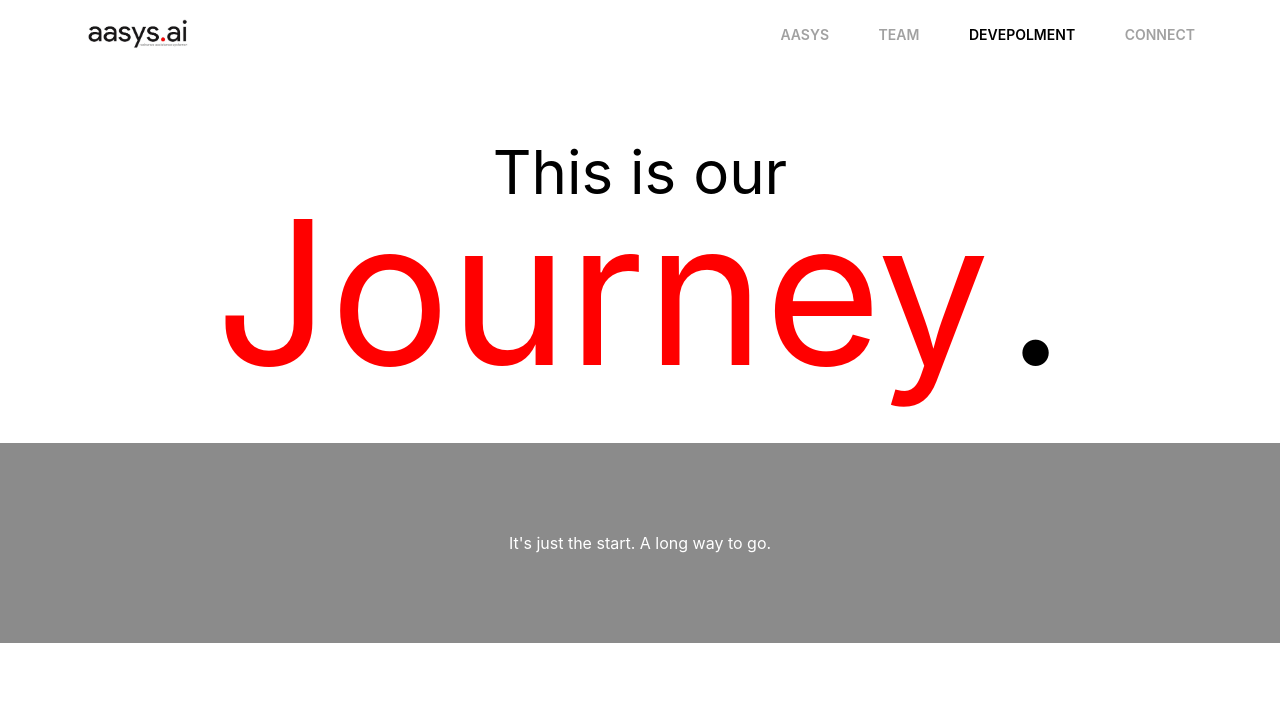
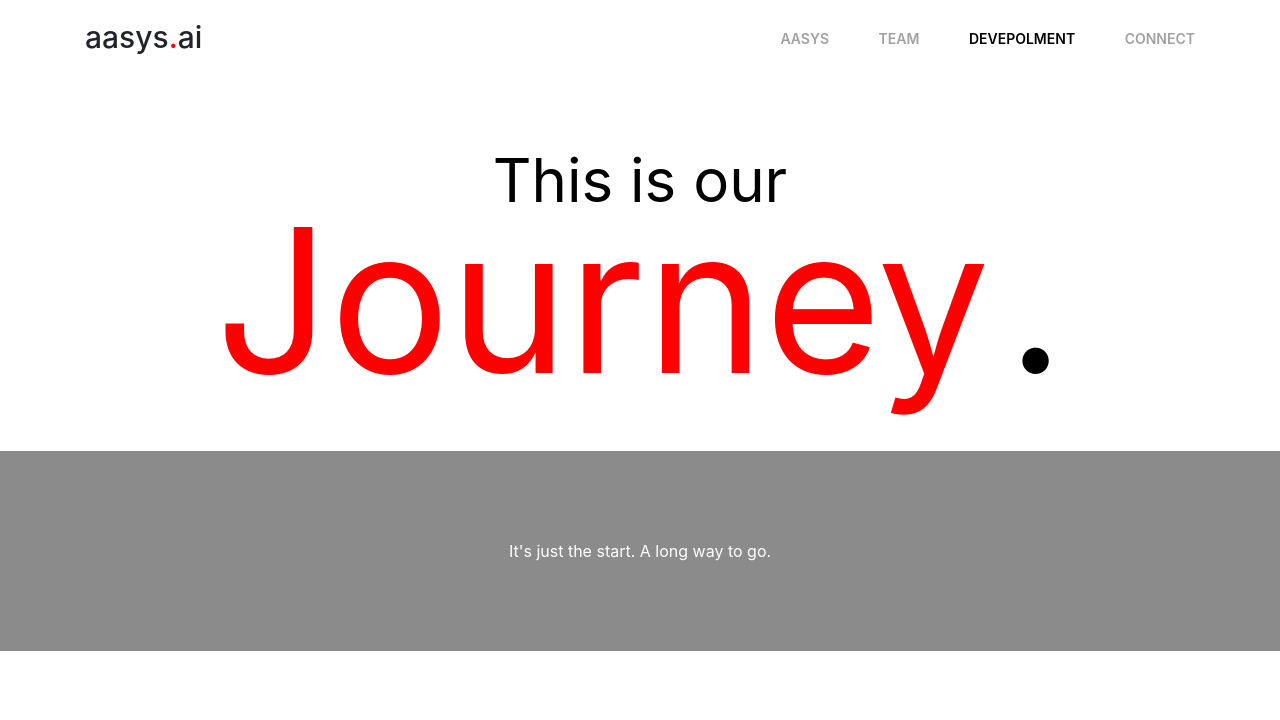
Before and after one commit to aasys-ai/aasys-ai.github.io, a plain HTML site: page work.html in a window 1280 px wide. Shown: the top 720 px of the page. Drawn offline with Linux system fonts and the light colour scheme.

Commit message:
Update work.html

```diff
--- a/work.html
+++ b/work.html
@@ -9,13 +9,14 @@
               type = "text/css"
               href = "styles.css"
         />
+        <LINK REL ="SHORTCUT ICON" HREF="alogonb.png">
         <script src="https://sethusenthil.com/Product-Sans/api/font.js"></script>
     </head>
     <body>
         <div class = "container ProductSans" id="nav_bar">
             <div class = "row align-items-center">
-                <div class = "col-md-6">
-                    <img src = "aasys1.jpg" width = "20%"/>
+                <div class = "col-md-6 logo-text">
+                    <span>aasys<span class = "make_red">.</span>ai</span>
                 </div>
                 <div class = "col-md-6" id = "nav_text">
                     <a href = "index.html">AASYS</a>
```
